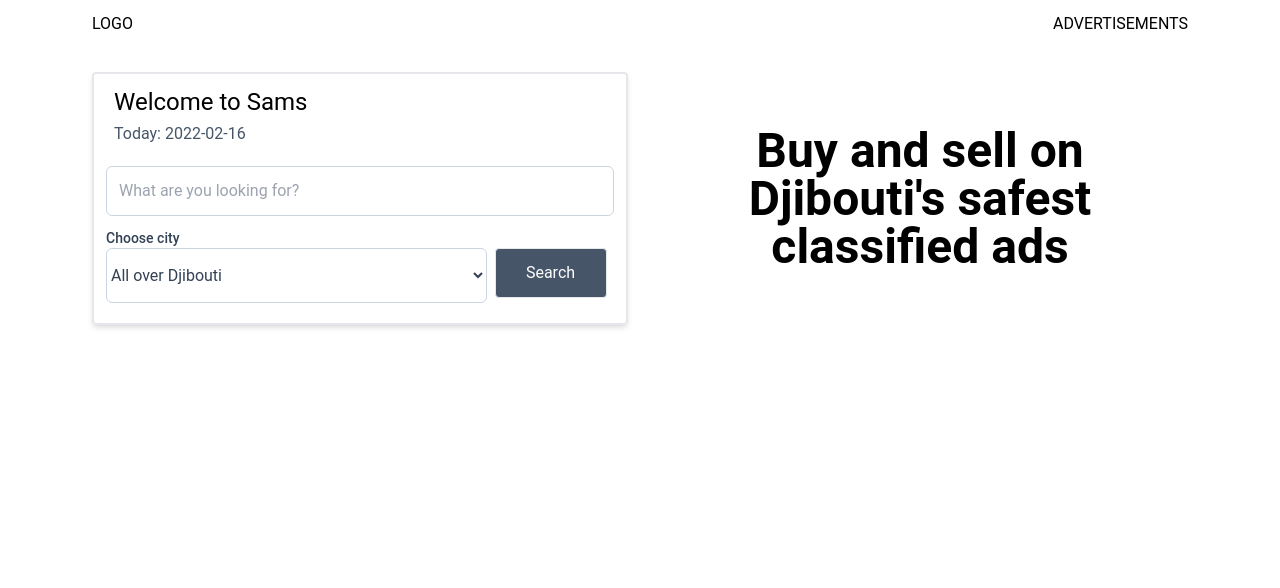
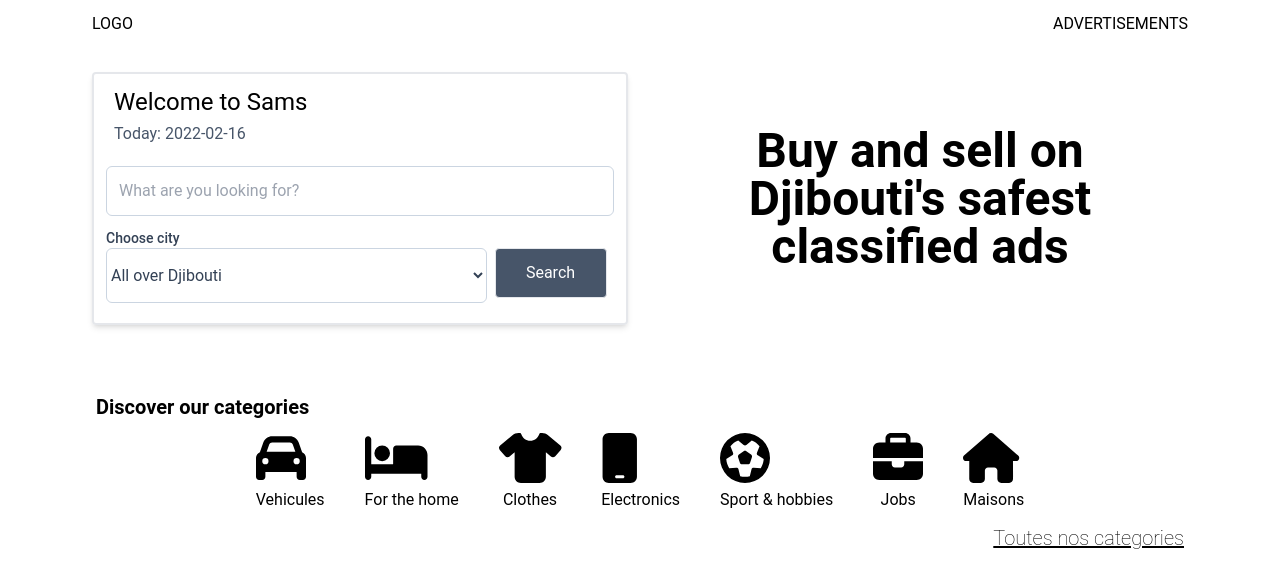
Before and after one commit to chakal05/asas, a Next.js app: page / in a window 1280 px wide. Shown: the top 588 px of the page. Built offline with nearby package versions, Linux system fonts and the light colour scheme.

Commit message:
added categories on the landing page

```diff
--- a/package.json
+++ b/package.json
@@ -10,6 +10,9 @@
   "dependencies": {
     "@emotion/react": "^11.7.1",
     "@emotion/styled": "^11.6.0",
+    "@fortawesome/fontawesome-svg-core": "^1.3.0",
+    "@fortawesome/free-solid-svg-icons": "^6.0.0",
+    "@fortawesome/react-fontawesome": "^0.1.17",
     "@mui/icons-material": "^5.4.2",
     "@mui/material": "^5.4.2",
     "@reduxjs/toolkit": "^1.7.2",
--- a/pages/_app.tsx
+++ b/pages/_app.tsx
@@ -1,11 +1,12 @@
+import "@fortawesome/fontawesome-svg-core/styles.css"; // import Font Awesome CSS
+import { config } from "@fortawesome/fontawesome-svg-core";
+config.autoAddCss = false; // Tell Font Awesome to skip adding the CSS automatically since it's being imported above
 import '../styles/globals.css';
-//import { AppProvider } from '../features/getProducts'
 
 import { Provider } from 'react-redux';
 import { store } from '../redux/store';
 
 import type { AppProps } from 'next/app';
-import { Container } from '@mui/material';
 import Header from '../components/header';
 import Footer from '../components/footer';
 
--- a/pages/index.tsx
+++ b/pages/index.tsx
@@ -1,10 +1,28 @@
 import React, { useEffect } from 'react';
 import type { NextPage } from 'next';
 import Head from 'next/head';
-import Image from 'next/image';
+import Link from 'next/link';
 import Search from '../components/search';
 import { useAppDispatch } from '../redux/hooks';
 import { getProductsAsync } from '../features/productsSlice';
+
+// Import the FontAwesomeIcon component
+import { FontAwesomeIcon } from '@fortawesome/react-fontawesome';
+// import the icons you need
+import {
+	faSearch,
+	faAmbulance,
+	faAnchor,
+	faCar,
+	faHome,
+	faBriefcase,
+	faMobilePhone,
+	faFutbol,
+	faBed,
+	faDrum,
+	faShirt,
+} from '@fortawesome/free-solid-svg-icons';
+
 import MyO from '../public/assets/ryan-ancill-aJYO8JmVodY-unsplash.jpg';
 
 const Home: NextPage = () => {
@@ -13,8 +31,39 @@ const Home: NextPage = () => {
 	const categories = [
 		{
 			id: 1,
-			icon: MyO,
+			icon: faCar,
 			title: 'Vehicules',
+		},
+		{
+			id: 2,
+			icon: faBed,
+			title: 'For the home',
+		},
+
+		{
+			id: 4,
+			icon: faShirt,
+			title: 'Clothes',
+		},
+		{
+			id: 5,
+			icon: faMobilePhone,
+			title: 'Electronics',
+		},
+		{
+			id: 6,
+			icon: faFutbol,
+			title: 'Sport & hobbies',
+		},
+		{
+			id: 7,
+			icon: faBriefcase,
+			title: 'Jobs',
+		},
+		{
+			id: 3,
+			icon: faHome,
+			title: 'Maisons',
 		},
 	];
 
@@ -37,50 +86,46 @@ const Home: NextPage = () => {
 					</div>
 
 					<div className=' hidden text-center md:flex'>
-						<p className='text-5xl font-bold   p-5 md:self-center '> {`Buy and sell on Djibouti's safest classified ads `} </p>
+						<p className='text-5xl font-bold   p-5 md:self-center '>
+							{' '}
+							{`Buy and sell on Djibouti's safest classified ads `}{' '}
+						</p>
 					</div>
 				</div>
+			</div>
+
+			<div className='mx-2 mt-12 p-2'>
+				<p className=' text-xl font-bold '> Discover our categories </p>
+				<div className=''>
+					<ul className='flex justify-center my-3'>
+						{categories.map((item) => {
+							return (
+								<li key={item.id} className='mx-5 text-center'>
+									<Link href='#' passHref>
+										<div>
+											<a href='#' className='flex flex-col'>
+												<FontAwesomeIcon
+													icon={item.icon}
+													style={{ fontSize: 50, marginBottom: '5px' }}
+												/>
+												{item.title}
+											</a>
+										</div>
+									</Link>
+								</li>
+							);
+						})}
+					</ul>
+				</div>
+				<p className=' text-xl font-thin text-right '>
+					<a href='#' className='underline hover:underline-offset-4'>
+						{' '}
+						Toutes nos categories{' '}
+					</a>
+				</p>
 			</div>
 		</div>
 	);
 };
 
 export default Home;
-
-{
-	/* <div className='mx-2 p-2'>
-						<p className='my-4 text-xl font-bold '>
-							{' '}
-							Decouvrez nos categories{' '}
-						</p>
-						<div className='text-center'>
-							<ul className=' grid grid-cols-3 gap-2 md:grid-cols-9 md:gap-4 '>
-								{categories.map((item) => {
-									return (
-										<li key={item.id} className=' '>
-											<div className=' '>
-											<a href='#' className=''>
-												<Image
-													className='rounded-full'
-													src={item.icon}
-													width={80}
-													height={80}
-													alt='dsd'
-												/>
-
-												{item.title}
-											</a>
-											</div>
-										</li>
-									);
-								})}
-							</ul>
-						</div>
-						<p className='my-10 text-xl font-thin text-right '>
-							<a href='#' className='underline hover:underline-offset-4'>
-								{' '}
-								Toutes nos categories{' '}
-							</a>
-						</p>
-					</div> */
-}
--- a/pages/products/[productItem].tsx
+++ b/pages/products/[productItem].tsx
@@ -1,6 +1,6 @@
 import { useRouter } from 'next/router';
 import Image from 'next/image';
-import { ProductType } from '../../interfaces';
+import Head from 'next/head';
 
 const Product = () => {
 	const router = useRouter();
@@ -8,7 +8,11 @@ const Product = () => {
 
 	return (
 		<div>
-			{' '}
+			<Head>
+				<title> Sams - {title} </title>
+				<meta name='description' content='Generated by create next app' />
+				<link rel='icon' href='/favicon.ico' />
+			</Head>
 			<div className=' p-5 mx-5 mt-2 text-center '>
 				<div className='p-5  mb-5'>
 					<Image src={img as any} width='400px' height='400px' alt='title' />
@@ -30,7 +34,10 @@ const Product = () => {
 					<div>
 						<p className='w-2/4 mx-auto font-bold text-lg '>
 							{' '}
-							Beskrivning : <span className='font-thin'> {description}</span>{' '}
+							Beskrivning : <span className='font-thin'>
+								{' '}
+								{description}
+							</span>{' '}
 						</p>
 					</div>
 				</div>
--- a/pages/products/productsList.tsx
+++ b/pages/products/productsList.tsx
@@ -1,7 +1,7 @@
 import type { NextPage } from 'next';
 import Link from 'next/link';
 import Image from 'next/image';
-
+import Head from 'next/head';
 import Search from '../../components/search';
 import { useAppSelector } from '../../redux/hooks';
 import { RootState } from '../../redux/store';
@@ -17,6 +17,11 @@ const Posts: NextPage = () => {
 
 	return (
 		<div>
+			<Head>
+				<title> Sams - Products List </title>
+				<meta name='description' content='Generated by create next app' />
+				<link rel='icon' href='/favicon.ico' />
+			</Head>
 			<div className='grid grid-cols-2'>
 				<div>
 					<Search />
```
Also changed, not shown: 1 other file (tests, documents, lock files or other folders).
